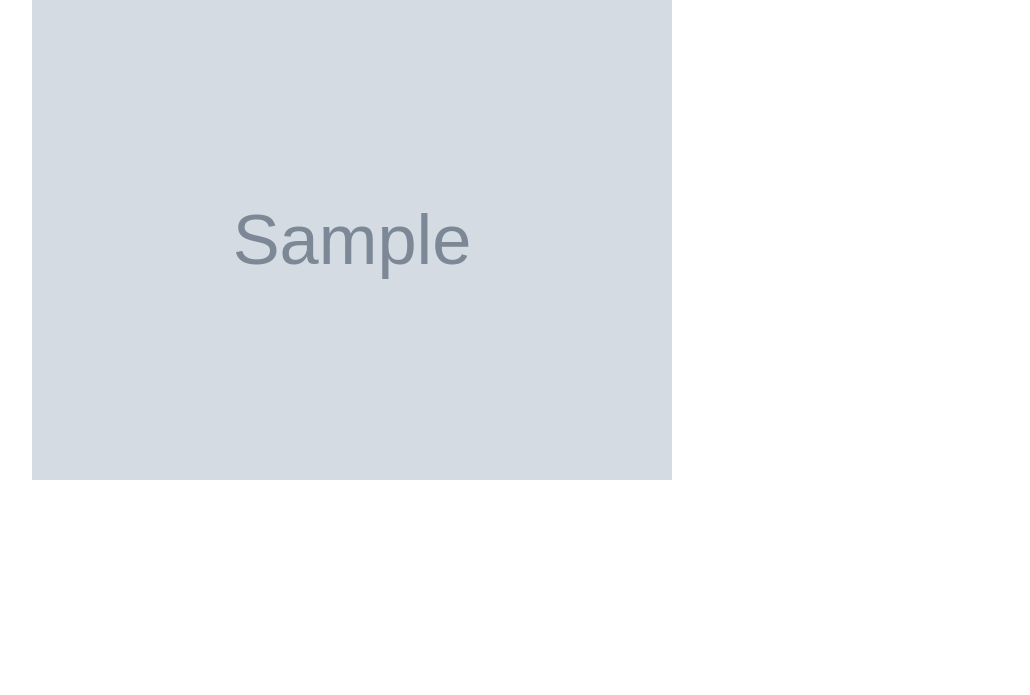
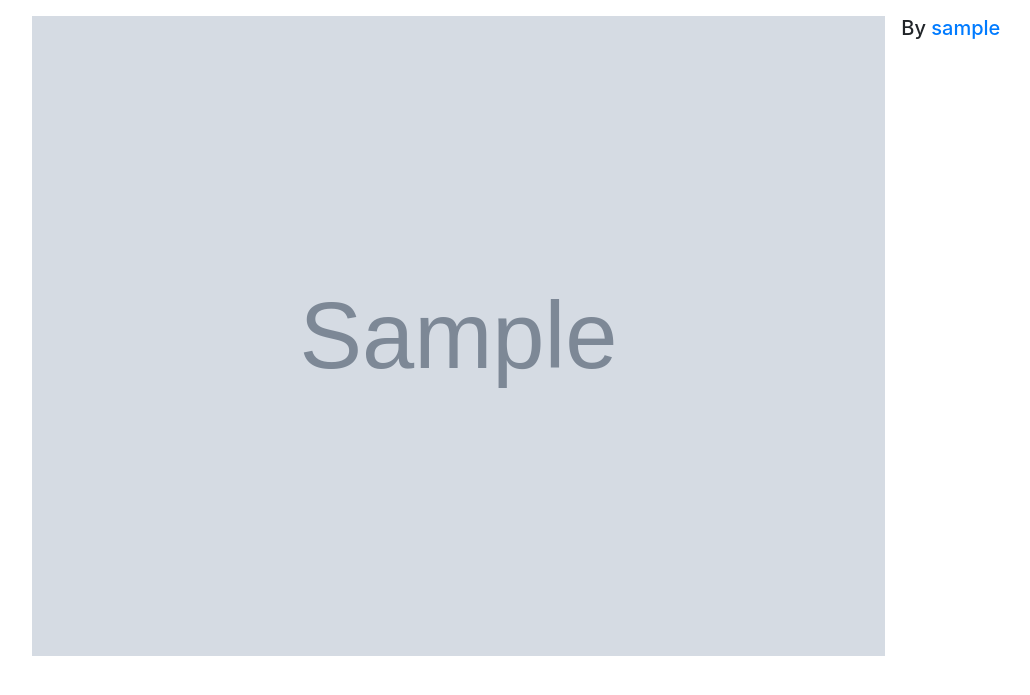
Before and after one commit to dynamodenis/awwards, a Django app: page /project/1/ in a window 1280 px wide. Shown: the part 74-769 px from the top of the page, without its empty margins (38-1068 px from the left). Run offline with Django 3.2, Linux system fonts and the light colour scheme; tables that the repository leaves empty hold one stand-in row (values such as "Sample post"); grey boxes marked "Sample" are stand-in pictures; some libraries are stand-ins or nearby versions.

Commit message:
created a project image

```diff
--- a/templates/project/index.html
+++ b/templates/project/index.html
@@ -22,7 +22,7 @@
                 <div class="card-body">
                     <h5 class="card-title">{{project.title}}</h5>
                     <p>By <a href="{% url 'project:posted_by' project.user.id%}">{{project.user.username}}</a><span class="float-right">From {{project.location}}</span></p>
-                    <div class="text-center"><a class="btn button text-center btn-block"  href="{{project.link}}">View site details</a></div>
+                    <div class="text-center"><a class="btn button text-center btn-block"  href="{% url 'project:project' project.id%}">View site details</a></div>
                 </div>
 
             </div>
--- a/templates/project/posted_by.html
+++ b/templates/project/posted_by.html
@@ -55,6 +55,11 @@
                     <div class="card" style="margin-left: 0px;">
                         <a href="#"><img src="{{image.image.url}}" class="card-img-top img-responsive index_image" id="image" alt="IMAGE" title="" style="height:50vh; width: 100%;" ></a>
                         <div class="card-body">
+                            <div class="card-body">
+                                <h5 class="card-title">{{image.title}}</h5>
+                                <p>By <a href="{% url 'project:posted_by' image.user.id%}">{{image.user.username}}</a><span class="float-right">From {{image.location}}</span></p>
+                                <div class="text-center"><a class="btn button text-center btn-block"  href="{{image.link}}">Visit Site</a></div>
+                            </div>
                         </div>
                     </div>
                 </div>
--- a/templates/project/profile.html
+++ b/templates/project/profile.html
@@ -58,6 +58,11 @@
                     <div class="card" style="margin-left: 0px;">
                         <a href="#"><img src="{{image.image.url}}" class="card-img-top img-responsive index_image" id="image" alt="IMAGE" title="" style="height:50vh; width: 100%;" ></a>
                         <div class="card-body">
+                            <div class="card-body">
+                                <h5 class="card-title">{{image.title}}</h5>
+                                <p>By <a href="{% url 'project:posted_by' image.user.id%}">{{image.user.username}}</a><span class="float-right">From {{image.location}}</span></p>
+                                <div class="text-center"><a class="btn button text-center btn-block"  href="{{image.link}}">View site details</a></div>
+                            </div>
                         </div>
                     </div>
                 </div>
--- a/templates/project/project.html
+++ b/templates/project/project.html
@@ -9,9 +9,12 @@
 {% endblock %}
 {% block content %}
 <div class="container">
-    <div class="row">
-        <div class="col-mg-12 col-col-md-12 col-xs-12">
-            <img src="{{project.image.url}}" alt="" style="width: 40rem;">
+    <div class="row mt-3">
+        <div class="col-mg-6 col-col-md-6 col-xs-12 " >
+            <img src="{{project.image.url}}" alt="" style="width: 100%; height: 80vh;">
+        </div>
+        <div class="col-mg-6 col-col-md-6 col-xs-12 ml-3">
+            <h5>By <a href="{% url 'project:posted_by' project.user.id %}">{{project.user.username}}</a></h5>
         </div>
     </div>
 </div>
```
